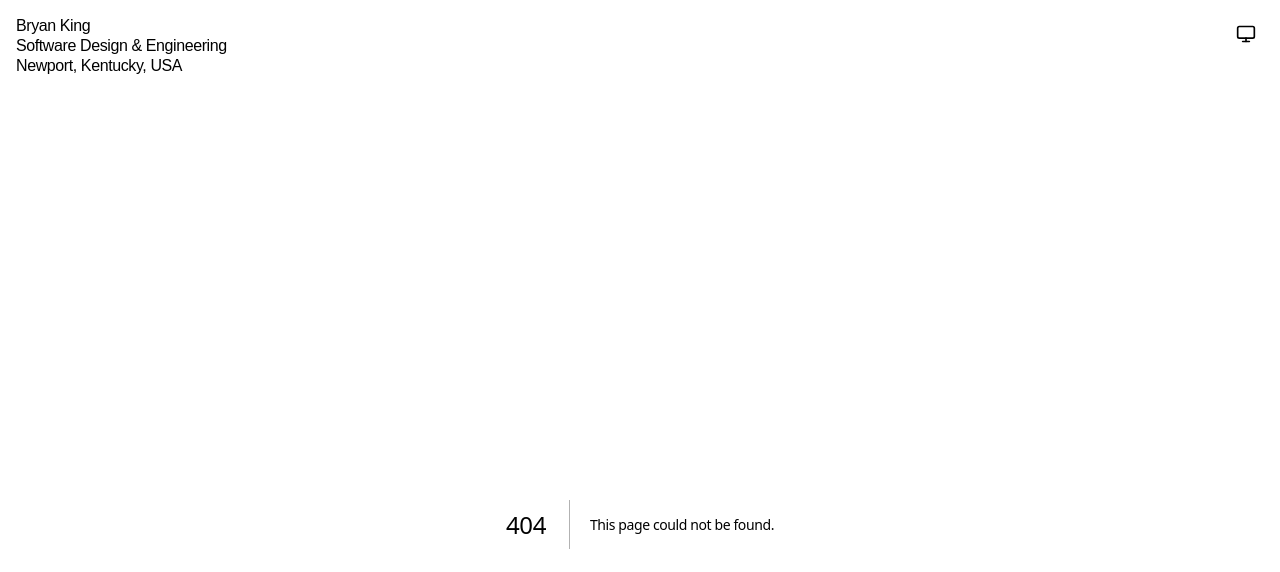
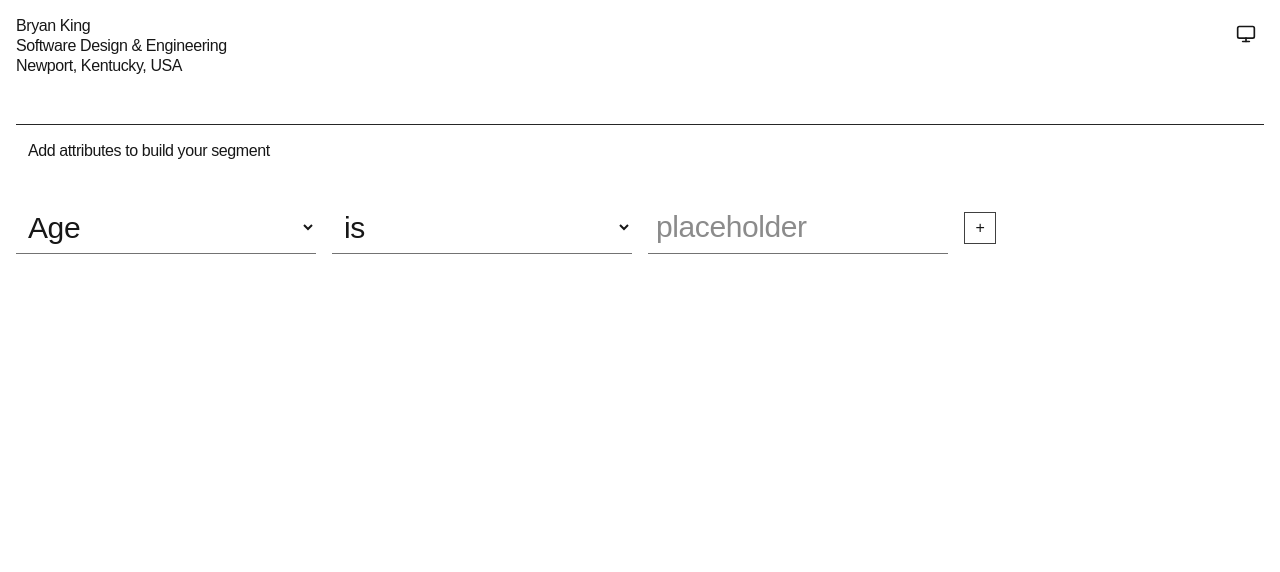
Before and after one commit to boldlybryan/bryanking.design, a Next.js app: page /lab/query in a window 1280 px wide. Before the commit this address had no page. Shown: the top 572 px of the page. Built offline with nearby package versions, Linux system fonts and the light colour scheme; a web font is replaced by a local one.

Commit message:
Add QueryPage component for segment attribute selection: implement a user interface with dropdowns for attributes and conditions, along with an input field and a button for adding selections.

```diff
--- /dev/null
+++ b/src/app/lab/query/page.tsx
@@ -0,0 +1,25 @@
+export default function QueryPage() {
+  return (
+    <div className="border-t border-neutral-800 pt-4">
+      <h1 className="ml-3 mb-10">Add attributes to build your segment</h1>
+      <div className="grid grid-cols-4 gap-4">
+        <div className="col-span-3 grid grid-cols-subgrid">
+          <select className="p-2 text-3xl border-b border-neutral-500 hover:bg-neutral-500 cursor-pointer">
+            <option value="1">Age</option>
+            <option value="2">Gender</option>
+            <option value="3">Income</option>
+            <option value="4">Education</option>
+          </select>
+          <select className="p-2 text-3xl border-b border-neutral-500 hover:bg-neutral-500 cursor-pointer">
+            <option value="1">is</option>
+            <option value="2">is not</option>
+            <option value="3">greater than</option>
+            <option value="4">less than</option>
+          </select>
+          <input type="text" className="p-2 text-3xl border-b border-neutral-500 hover:bg-neutral-500 cursor-pointer" placeholder="placeholder"/>
+        </div>
+        <button className="self-center w-8 h-8 border border-neutral-700 cursor-pointer">+</button>
+      </div>
+    </div>
+  );
+}
```
